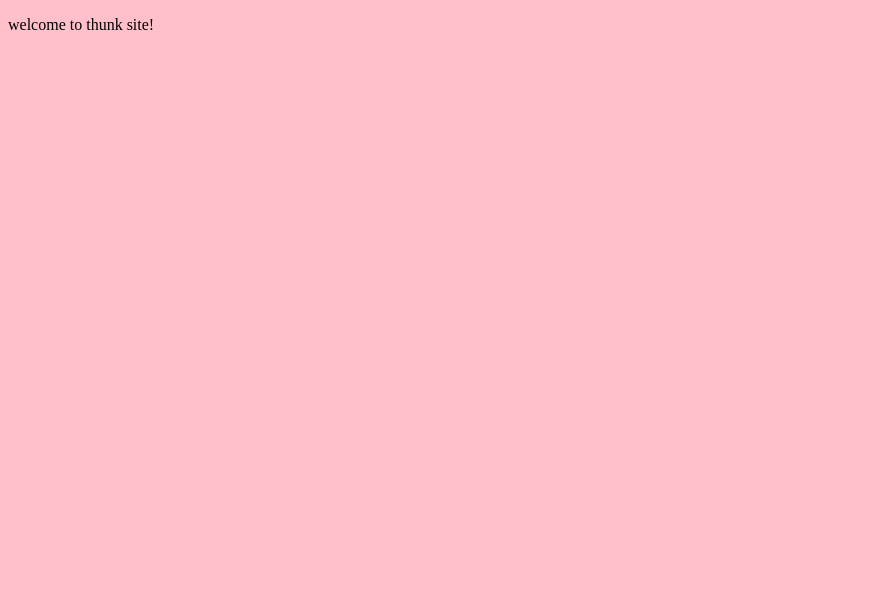
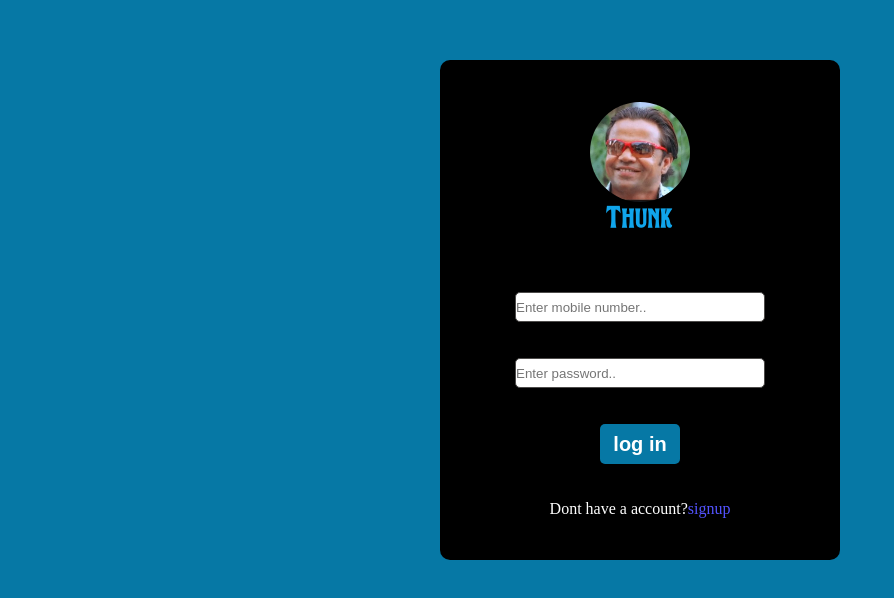
Before and after one commit to bscwala/Thunk, a plain HTML site: page index.html in a window 1280 px wide. Shown: the whole page, without its empty margins (0-894 px from the left). Drawn offline with Linux system fonts and the light colour scheme.

Commit message:
new css style

```diff
--- a/index.html
+++ b/index.html
@@ -4,9 +4,21 @@
     <meta charset="UTF-8">
     <meta name="viewport" content="width=device-width, initial-scale=1.0">
     <link rel="stylesheet" href="style.css">
-    <title>Thunk</title>
+    <title>Thunk log in page</title>
 </head>
 <body>
-    <p>welcome to thunk site!</p>
+   <div class="container">
+
+    <div class="logo"></div>
+    <h2>Thunk</h2><br><br><br>
+
+    <input type="text" placeholder="Enter mobile number.."><br><br>
+    <input type="text" placeholder="Enter password.."><br><br>
+
+    <button>log in</button> <br><br>
+    <p>Dont have a account?<a href="#">signup</a></p>
+
+
+   </div>
 </body>
 </html>
--- a/style.css
+++ b/style.css
@@ -1,3 +1,70 @@
+@font-face {
+    font-family: myfont;
+    src: url(Marquen.otf);
+}
+
+*{
+    padding: 0%;
+    margin:0%;
+    box-sizing: border-box;
+}
+
 body{
-    background-color: pink;
+    display: flex;
+    align-items: center;
+    justify-content: center;
+    background-color: rgb(6, 120, 165);
 }
+
+.container{
+    height: 500px;
+    width: 400px;
+    background-color: black;
+    margin-top: 60px;
+    border-radius: 10px;
+    display: flex;
+    flex-direction: column;
+    align-items: center;
+    justify-content: center;
+}
+
+.logo{
+    height: 100px;
+    width: 100px;
+    background-image:url(thunk\ logo.jpg);
+    background-size: contain;
+    border-radius: 50%;
+}
+
+h2{
+    font-family:myfont;
+    color: rgb(16, 165, 235);
+}
+
+input{
+    height: 30px;
+    width: 250px;
+    border-radius: 5px;
+    border: 1px solid rgb(77, 75, 74);
+}
+
+
+button{
+    height: 40px;
+    width: 80px;
+    font-size: 20px;
+    color: white;
+    font-weight: bold;
+    border-radius: 5px;
+    border: none;
+    background-color: rgb(6, 120, 165);
+}
+p{
+    color: white;
+}
+a{
+    list-style: none;
+    text-decoration: none;
+    color: rgb(83, 83, 255);
+
+}
```
Also changed, not shown: Marquen.otf (added), thunk logo.jpg (added).
